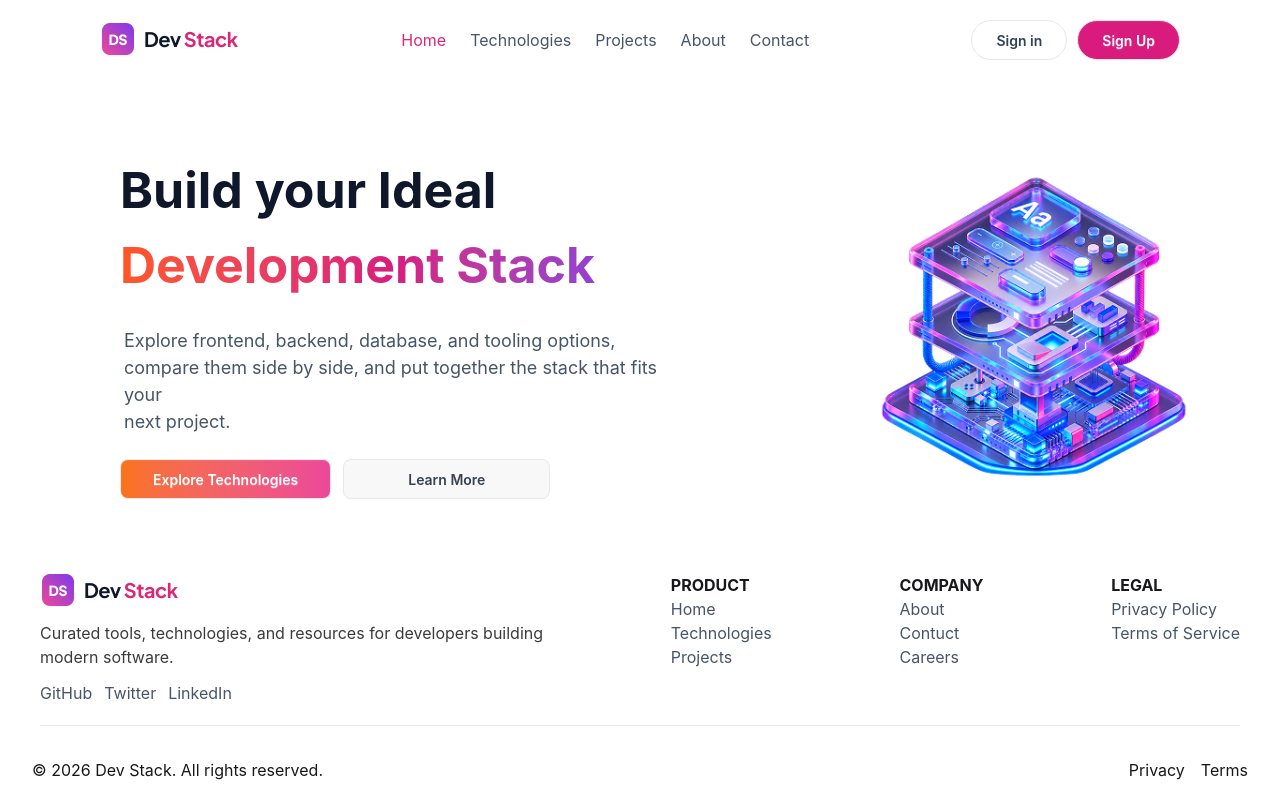
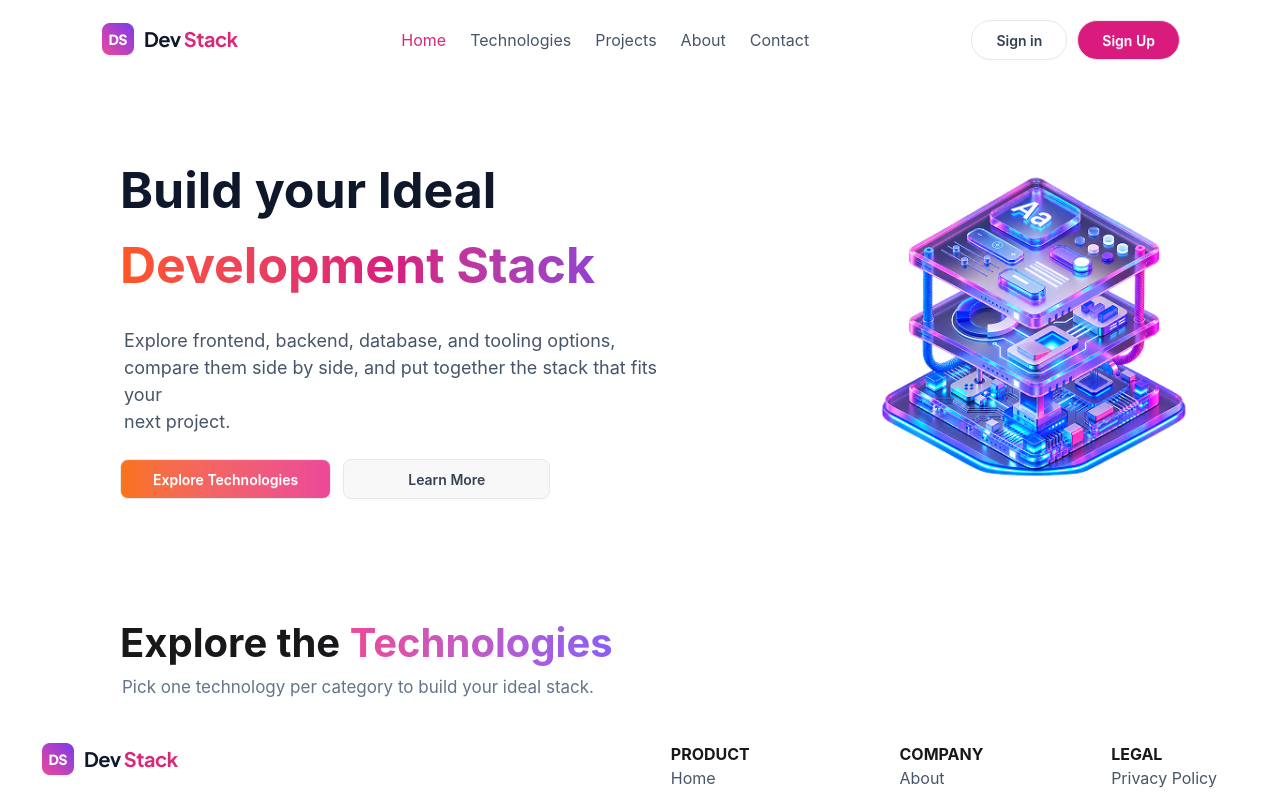
Before and after one commit to Naajatnoor/A05-DevStack, a React (Vite) app: page / in a window 1280 px wide. Shown: the top 793 px of the page. Built offline with nearby package versions, Linux system fonts and the light colour scheme.

Commit message:
create technology heading

```diff
--- a/src/App.tsx
+++ b/src/App.tsx
@@ -1,13 +1,16 @@
 import Nav from "./components/Nav"
 import Banner from "./components/Banner"
 import Footer from "./components/Footer"
+import Technology from "./components/Technology"
 
 function App() {
   return (
     <>
       <Nav></Nav>
       <Banner></Banner>
+      <Technology></Technology>
       <Footer></Footer>
+
     </>
   )
 }
--- /dev/null
+++ b/src/components/Technology.tsx
@@ -0,0 +1,14 @@
+import React from 'react';
+
+const Technology = () => {
+    return (
+        <section>
+        <div className='px-30 py-10'>
+        <h1 className="text-[40px]">Explore the <span className='bg-linear-to-r from-[#EC4899] to-[#8B5CF6] bg-clip-text text-transparent'>Technologies</span></h1>
+        <p className='text-[17px] p-0.5 text-[#64748B]'>Pick one technology per category to build your ideal stack.</p>
+        </div>
+        </section>
+    );
+};
+
+export default Technology;
```
